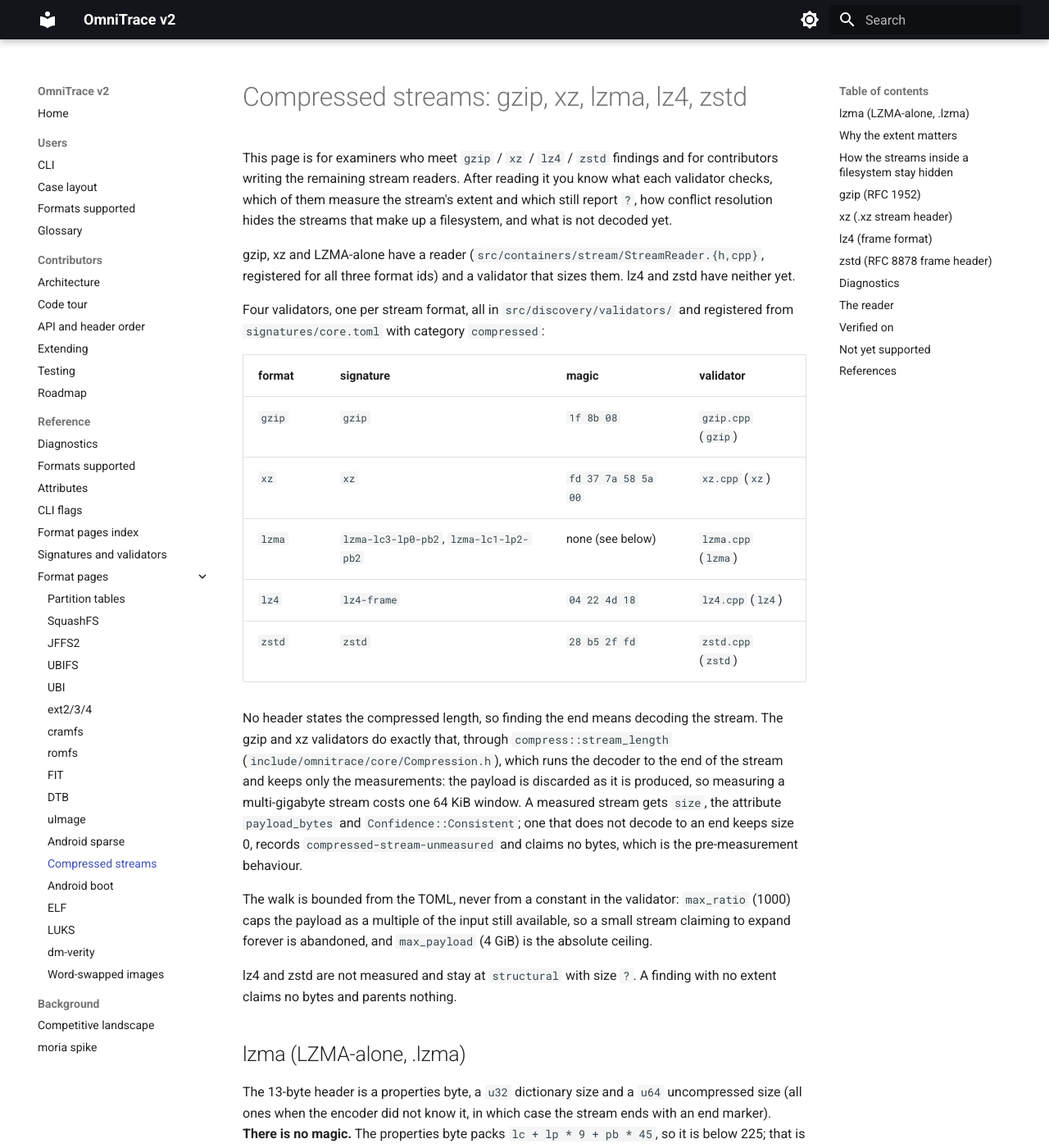
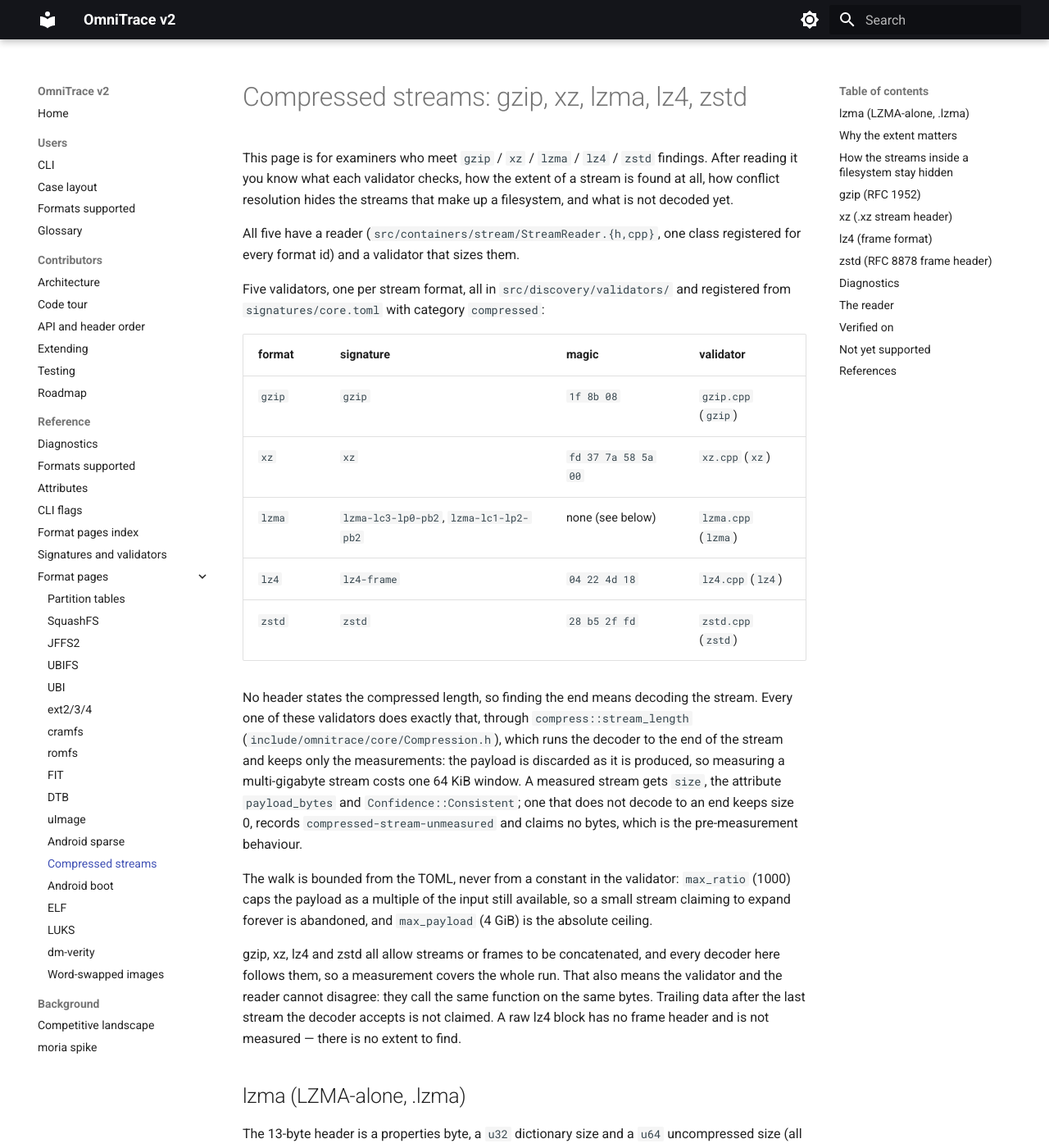
Before and after one commit to wrongbaud/omnitrace, an MkDocs documentation site: the page built from docs/formats/compressed-streams.md, in a window 1280 px wide and 1400 px high. Shown: the whole window at 82% size. Built offline with MkDocs 1.6.1 and Material for MkDocs 9.7.7, drawn with Linux system fonts in a browser that asks for light colours; some of the changed text lies outside the part shown.

Commit message:
Compressed streams: size and read lz4 and zstd, completing the set
The two formats left without an extent or a reader. Both are framed rather
than wrapped, and both allow frames to be concatenated, which is the detail
that decides how to size them.

The obvious approach -- walk the block list in the validator -- would have
duplicated logic the decoders already have and, worse, could disagree with
them: lz4 and zstd both continue into a following frame, and a validator that
sized one frame while the reader decoded three would hand the reader a short
window. That is the bug I already had to fix once for lzma, so this takes the
other road and extends `compress::stream_length` to both codecs by tracking
consumed input through the existing decode loops. Validator and reader now
call the same function on the same bytes and cannot disagree by construction.

A raw lz4 block is deliberately not measured: with no frame header there is
nothing to recognise and no extent to find.

Cost is nil. A scan of the 14.7 GiB QNX corpus is 22.1s against 21.6s before,
because a 4-byte frame magic plus a validated frame descriptor is a strong
enough screen that almost nothing reaches the probe -- unlike lzma, whose
three pseudo-magic bytes needed a separate screen.

Verified: tree.tar.lz4, tree.tar.zst and a deliberately concatenated
double.lz4 all size to the exact file length, and each payload comes back
byte-identical to `lz4 -d` and `zstd -d`. Both chains resolve through to the
tar inside.

Co-Authored-By: Claude Opus 5 (1M context) <noreply@anthropic.com>

```diff
--- a/docs/formats/compressed-streams.md
+++ b/docs/formats/compressed-streams.md
@@ -1,16 +1,14 @@
 # Compressed streams: gzip, xz, lzma, lz4, zstd
 
-This page is for examiners who meet `gzip` / `xz` / `lz4` / `zstd` findings
-and for contributors writing the remaining stream readers. After reading it you
-know what each validator checks, which of them measure the stream's extent and
-which still report `?`, how conflict resolution hides the streams that make up
-a filesystem, and what is not decoded yet.
+This page is for examiners who meet `gzip` / `xz` / `lzma` / `lz4` / `zstd`
+findings. After reading it you know what each validator checks, how the extent
+of a stream is found at all, how conflict resolution hides the streams that
+make up a filesystem, and what is not decoded yet.
 
-gzip, xz and LZMA-alone have a reader
-(`src/containers/stream/StreamReader.{h,cpp}`, registered for all three format
-ids) and a validator that sizes them. lz4 and zstd have neither yet.
+All five have a reader (`src/containers/stream/StreamReader.{h,cpp}`, one
+class registered for every format id) and a validator that sizes them.
 
-Four validators, one per stream format, all in `src/discovery/validators/`
+Five validators, one per stream format, all in `src/discovery/validators/`
 and registered from `signatures/core.toml` with category `compressed`:
 
 | format | signature | magic | validator |
@@ -22,7 +20,7 @@ and registered from `signatures/core.toml` with category `compressed`:
 | `zstd` | `zstd` | `28 b5 2f fd` | `zstd.cpp` (`zstd`) |
 
 No header states the compressed length, so finding the end means decoding the
-stream. The gzip and xz validators do exactly that, through
+stream. Every one of these validators does exactly that, through
 `compress::stream_length` (`include/omnitrace/core/Compression.h`), which runs
 the decoder to the end of the stream and keeps only the measurements: the
 payload is discarded as it is produced, so measuring a multi-gigabyte stream
@@ -36,8 +34,12 @@ The walk is bounded from the TOML, never from a constant in the validator:
 so a small stream claiming to expand forever is abandoned, and `max_payload`
 (4 GiB) is the absolute ceiling.
 
-lz4 and zstd are not measured and stay at `structural` with size `?`. A finding
-with no extent claims no bytes and parents nothing.
+gzip, xz, lz4 and zstd all allow streams or frames to be concatenated, and
+every decoder here follows them, so a measurement covers the whole run. That
+also means the validator and the reader cannot disagree: they call the same
+function on the same bytes. Trailing data after the last stream the decoder
+accepts is not claimed. A raw lz4 block has no frame header and is not
+measured — there is no extent to find.
 
 ## lzma (LZMA-alone, .lzma)
 
@@ -131,7 +133,8 @@ then the header checksum byte.
 | tier | assigned when |
 |---|---|
 | magic | fewer than 6 bytes (`lz4-truncated-header`) or invalid `FLG` / `BD` (`lz4-bad-frame-descriptor`) |
-| structural | descriptor valid (`lz4.cpp:33`) |
+| structural | descriptor valid, frame not measurable |
+| consistent | the frame, and any concatenated after it, decoded to its end |
 
 Attributes: `block_max_size` (`64KiB` .. `4MiB`), `block_independence`,
 `block_checksum`, `content_checksum`, `content_size`, `dictionary_id` (hex),
@@ -149,7 +152,8 @@ segment, the dictionary id (0/1/2/4 bytes) and the frame content size
 | tier | assigned when |
 |---|---|
 | magic | fewer than 5 bytes (`zstd-truncated-header`) or a reserved bit set (`zstd-bad-frame-header`) |
-| structural | descriptor valid (`zstd.cpp:33`) |
+| structural | descriptor valid, frame not measurable |
+| consistent | the frame, and any concatenated after it, decoded to its end |
 
 Attributes: `content_checksum`, `single_segment`, `window_size` (bytes,
 absent for single segment), `dictionary_id`, `frame_content_size`,
@@ -211,16 +215,16 @@ end: gzip container -> payload -> the filesystem inside it.
 
 ## Not yet supported
 
-* lz4 and zstd have no extent and no reader: their block lists and frame
-  indexes are not walked, so `size` stays unknown and their payloads are not
-  decompressed.
+* `verified` is unreachable for every stream format: none of gzip's CRC32,
+  xz's check value, lz4's content checksum or zstd's is compared against the
+  decoded payload.
+* A raw lz4 block (no frame magic) and the legacy `02 21 4c 18` format have no
+  signature: neither has a header to recognise.
 * bzip2 (`BZh`) and LZO streams have no signature and no decoder: both would
   need a new third-party dependency (libbz2, liblzo2), which
   `docs/ARCHITECTURE.md` treats as a decision rather than an omission.
 * Only two LZMA properties bytes have signatures; a stream written with other
   `lc`/`lp`/`pb` settings is not found.
-* `verified` is unreachable for every stream format: neither gzip's CRC32 nor
-  xz's check value is compared against the decoded payload.
 * The payload is held in memory in one piece, so a payload larger than
   `--max-file-bytes` is cut rather than streamed.
 * No signatures for LZMA-alone (`5d 00 00`), bzip2 (`BZh`) or LZO streams;
```
Also changed, not shown: CLAUDE.md (+1 -1 lines), README.md (+1 -1 lines), docs/ROADMAP.md (+14 -11 lines), docs/reference/FORMATS.md (+6 -6 lines), 7 other files.
